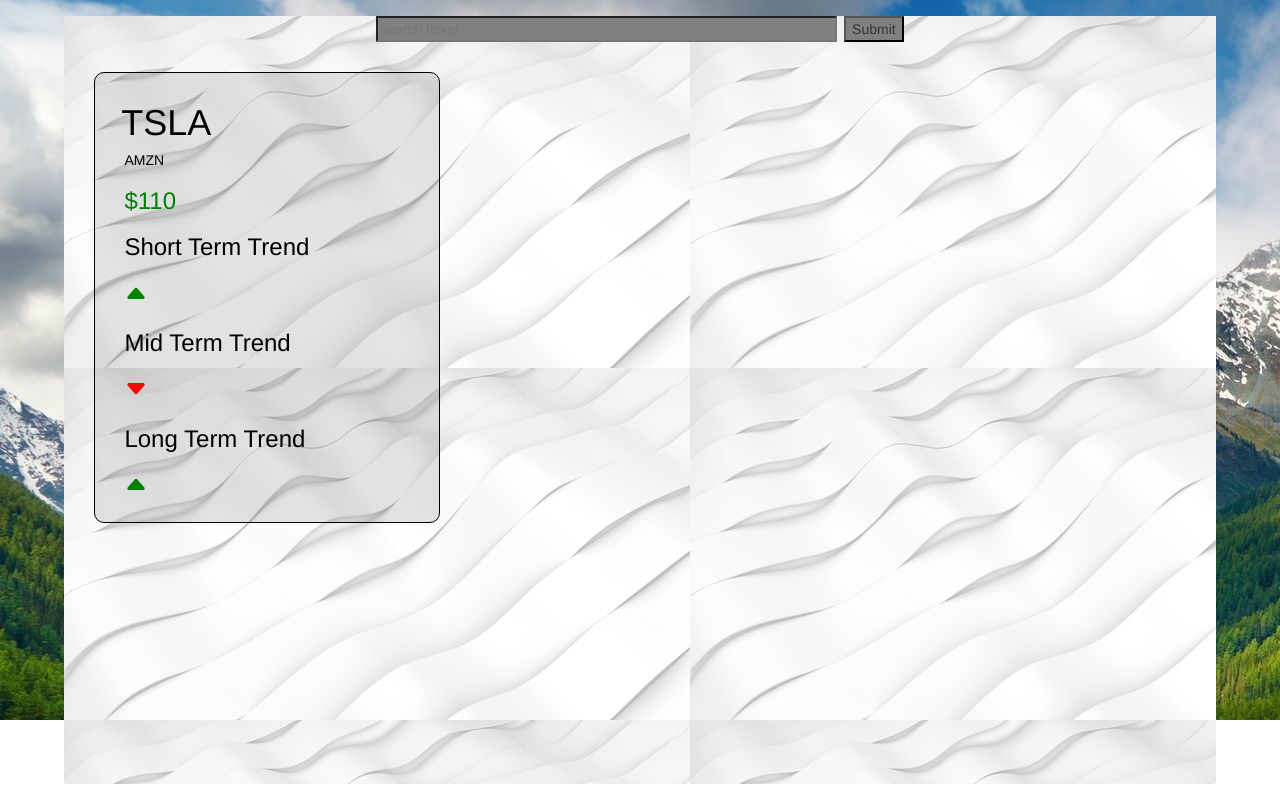
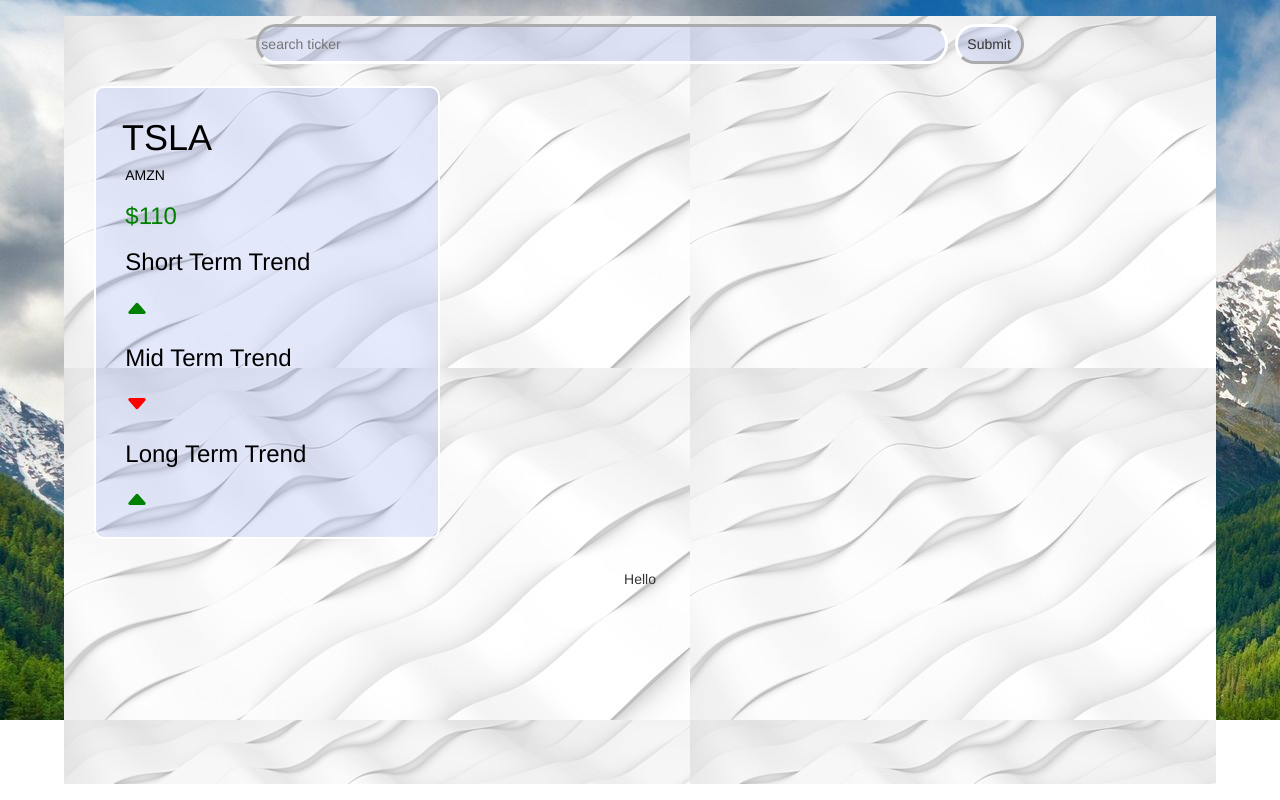
Before and after one commit to sudhanshoosarage/github, a React (Create React App) app: page / in a window 1280 px wide. Built offline with nearby package versions, Linux system fonts and the light colour scheme.

Commit message:
'message'

```diff
--- a/src/Components/body.js
+++ b/src/Components/body.js
@@ -84,15 +84,14 @@
         }
 
         var box = {
-            backgroundColor: 'rgba(1, 1, 1, 0.1)',
+            backgroundColor: 'rgba(12, 56, 235,0.1)',
             width: "30%",
-            border: '1px solid black',
+            border: '2px solid white',
             padding: '10px',
             margin: '30px',
             borderRadius: '10px',
             position: 'relative',
         }
-
         let isLog = this.state.i;
         if (isLog) {
             return (
@@ -105,13 +104,13 @@
 
                     <div class="container">
                         <div style={obj}>
-                            <form>
-                            <input style={{position:'relative',backgroundColor:'grey',width:"40%",top:"2%",marginRight:'0.5em',}} type="text" placeholder="search ticker" onChange={(event) => {
+                            <form style={{ position: 'relative', top: '1%' }}>
+                                <input style={{ position: 'relative', borderRadius: '20px',borderColor:'white',borderWidth:'3px',outline:'none', backgroundColor: 'rgba(12, 56, 235,0.1)', height: '40px', width: "60%", marginRight: '0.5em', }} type="text" placeholder="search ticker" onChange={(event) => {
                                     this.setState({
                                         h: event.target.value
                                     })
                                 }}></input>
-                            <input style={{position:'relative',backgroundColor:'grey',top:"2%"}} type="submit" onClick={(event) => {
+                                <input style={{ position: 'relative', backgroundColor: 'rgba(12, 56, 235,0.1)', borderRadius: '20px', borderColor:'white',borderWidth:'3px',outline:'none',height: '40px', width: "6%" }} type="submit" onClick={(event) => {
                                     this.setState({
                                         i: false
                                     })
@@ -121,7 +120,7 @@
                                 </input>
                             </form>
                             <div style={box}>
-                                <div style={{ position: 'relative', textAlign: 'left', left: "5%" }}>
+                                <div style={{ position: 'relative', textAlign: 'left', left: "5%"}}>
                                     <h1 style={{ color: 'black' }}>{this.state.Ticker}</h1>
                                     <h5 style={{ color: 'black', position: 'relative', left: '1%' }}>{this.state.symbol}</h5>
                                     <h3 style={{ color: 'green', position: 'relative', left: '1%' }}>{"$" + this.state.stockPrice}</h3>
@@ -132,6 +131,9 @@
                                     <h3 style={{ color: 'black', position: 'relative', left: '1%' }}>Long Term Trend</h3>
                                     <h3 style={{ color: 'green', position: 'relative', left: '1%' }}>{this.state.longTerm === 'UP' ? <BsFillCaretUpFill /> : <h3 style={{ color: 'red' }}><BsFillCaretDownFill /></h3>}</h3>
                                 </div>
+                            </div>
+                            <div>
+                                Hello
                             </div>
                         </div>
                     </div>
```
Lines whose indentation alone changed are shown as unchanged.
